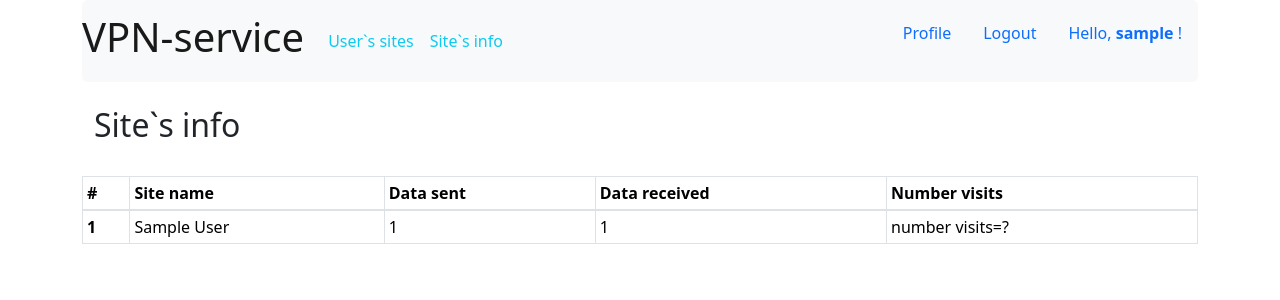
After one commit to hito-de-jiro/vpn-service, a Django app: page /user-name-home/site-info in a window 1280 px wide. The commit adds this page. Shown: the top 300 px of the page. Run offline with Django 4.2, Linux system fonts and the light colour scheme; a user stored in the database is signed in; tables that the repository leaves empty hold one stand-in row (values such as "Sample post"); some libraries are stand-ins or nearby versions.

Commit message:
chore: corrected templates

```diff
--- a/app/settings.py
+++ b/app/settings.py
@@ -120,7 +120,7 @@ STATICFILES_DIRS = [
 
 DEFAULT_AUTO_FIELD = 'django.db.models.BigAutoField'
 
-LOGIN_REDIRECT_URL = 'home'
+LOGIN_REDIRECT_URL = 'user-home'
 LOGOUT_REDIRECT_URL = '/'
 
 # saving the session  for 30 days
--- a/vpnservice/templates/registration/profile.html
+++ b/vpnservice/templates/registration/profile.html
@@ -31,7 +31,7 @@
             <br><br>
             <button type="submit" class="btn btn-dark">Save Changes</button>
             <button type="reset" class="btn btn-dark">Reset</button>
-            <a href="{% url 'home' %}" class="btn btn-dark" >Back to home</a>
+            <a href="{% url 'user-home' %}" class="btn btn-dark" >Back to home</a>
         </form>
     </div>
 
--- a/vpnservice/templates/registration/register.html
+++ b/vpnservice/templates/registration/register.html
@@ -76,7 +76,7 @@
                         </div>
                         <div class="card-footer text-center">
                             <div class="small">
-                                <a href="#">Have an account? Go to Sign in</a>
+                                <a href="{% url 'login' %}">Have an account? Go to Sign in</a>
                             </div>
                         </div>
                     </div>
--- a/vpnservice/templates/vpnservice/header.html
+++ b/vpnservice/templates/vpnservice/header.html
@@ -3,7 +3,12 @@
         <a class="navbar-brand" href="#"><h1>VPN-service</h1></a>
         <div class="collapse navbar-collapse" id="navbar">
             <ul class="navbar-nav mr-auto">
-
+                <li class="nav-item active">
+                    <a href="{% url 'user-home' %}" class="nav-link  text-info" >User`s sites</a>
+                </li>
+                <li class="nav-item active">
+                    <a href="{% url 'site-info' %}" class="nav-link  text-info" >Site`s info</a>
+                </li>
             </ul>
             <ul class="nav justify-content-end"></ul>
             {% if request.user.is_authenticated %}
--- /dev/null
+++ b/vpnservice/templates/vpnservice/site_list.html
@@ -0,0 +1,53 @@
+{% extends 'base.html' %}
+{% block title %}Site info{% endblock %}
+{% block content %}
+    {% include 'vpnservice/header.html' %}
+
+    <div class="container my-4">
+        <div class="row">
+            <div class="col">
+                <h2>Site`s info</h2>
+            </div>
+            <div class="col-md-auto"></div>
+        </div>
+    </div>
+
+    <div class="table-container">
+        <div class="bd-example-snippet bd-code-snippet">
+            <div class="bd-example">
+                <table class="table table-sm table-bordered">
+                    <caption></caption>
+                    <thead>
+                    <tr>
+                        <th scope="col">#</th>
+                        <th scope="col">Site name</th>
+                        <th scope="col">Data sent</th>
+                        <th scope="col">Data received</th>
+                        <th scope="col">Number visits</th>
+                    </tr>
+                    </thead>
+                    {% for site in object_list %}
+                        <tbody>
+                        <tr>
+                            <th scope="row">{{ forloop.counter }}</th>
+                            {% if request.user.is_authenticated %}
+                                <td>{{ site.site_name }}</td>
+                                <td>{{ site.data_sent }}</td>
+                                <td>{{ site.data_loaded }}</td>
+                                <td>number visits=?</td>
+                            {% else %}
+                                <td>No data.</td>
+                                <td>No data.</td>
+                                <td>No data.</td>
+                                <td>No data.</td>
+                            {% endif %}
+                        </tr>
+
+                        {% empty %}
+                        </tbody>
+                    {% endfor %}
+                </table>
+            </div>
+        </div>
+    </div>
+{% endblock %}
```
Also changed, not shown: vpnservice/templates/vpnservice/site_detail.html (deleted, +0 -7 lines), vpnservice/templates/vpnservice/site_form.html (+13 -1 lines), vpnservice/templates/vpnservice/site_info.html (renamed from vpnservice/templates/vpnservice/usersitemodel_list.html, +3 -7 lines).
